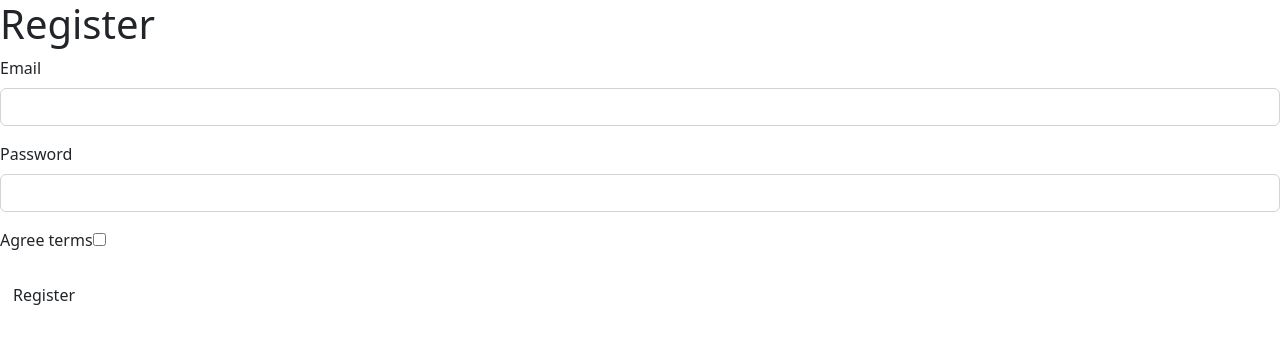
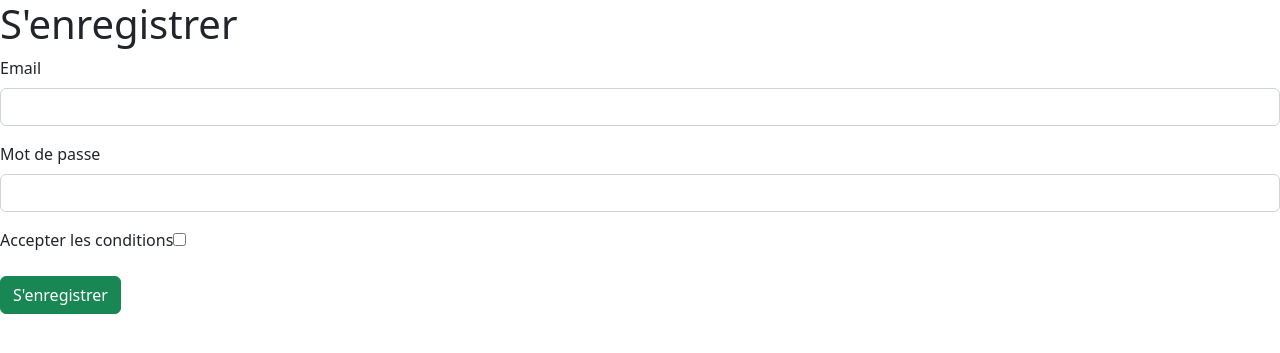
Before and after one commit to Liamcr21/trello, a Symfony app: template templates/registration/register.html.twig in a window 1280 px wide. Shown: the top 353 px of the page. Run offline with Twig, Linux system fonts and the light colour scheme; the template is opened without the code that fills it, so the values that code supplies are empty; form fields are guessed from the names that the template uses; some libraries are stand-ins or nearby versions.

Commit message:
style inscription

```diff
--- a/templates/registration/register.html.twig
+++ b/templates/registration/register.html.twig
@@ -1,21 +1,23 @@
 {% extends 'base.html.twig' %}
 
-{% block title %}Register{% endblock %}
+{% block title %}S'enregistrer{% endblock %}
 
 {% block body %}
     {% for flash_error in app.flashes('verify_email_error') %}
         <div class="alert alert-danger" role="alert">{{ flash_error }}</div>
     {% endfor %}
 
-    <h1>Register</h1>
+    <h1>S'enregistrer</h1>
 
     {{ form_start(registrationForm) }}
         {{ form_row(registrationForm.email) }}
         {{ form_row(registrationForm.plainPassword, {
-            label: 'Password'
+            label: 'Mot de passe'
         }) }}
-        {{ form_row(registrationForm.agreeTerms) }}
+        {{ form_row(registrationForm.agreeTerms, {
+            label: 'Accepter les conditions'
+        }) }}
 
-        <button type="submit" class="btn">Register</button>
+        <button type="submit" class="btn btn-success">S'enregistrer</button>
     {{ form_end(registrationForm) }}
 {% endblock %}
```
